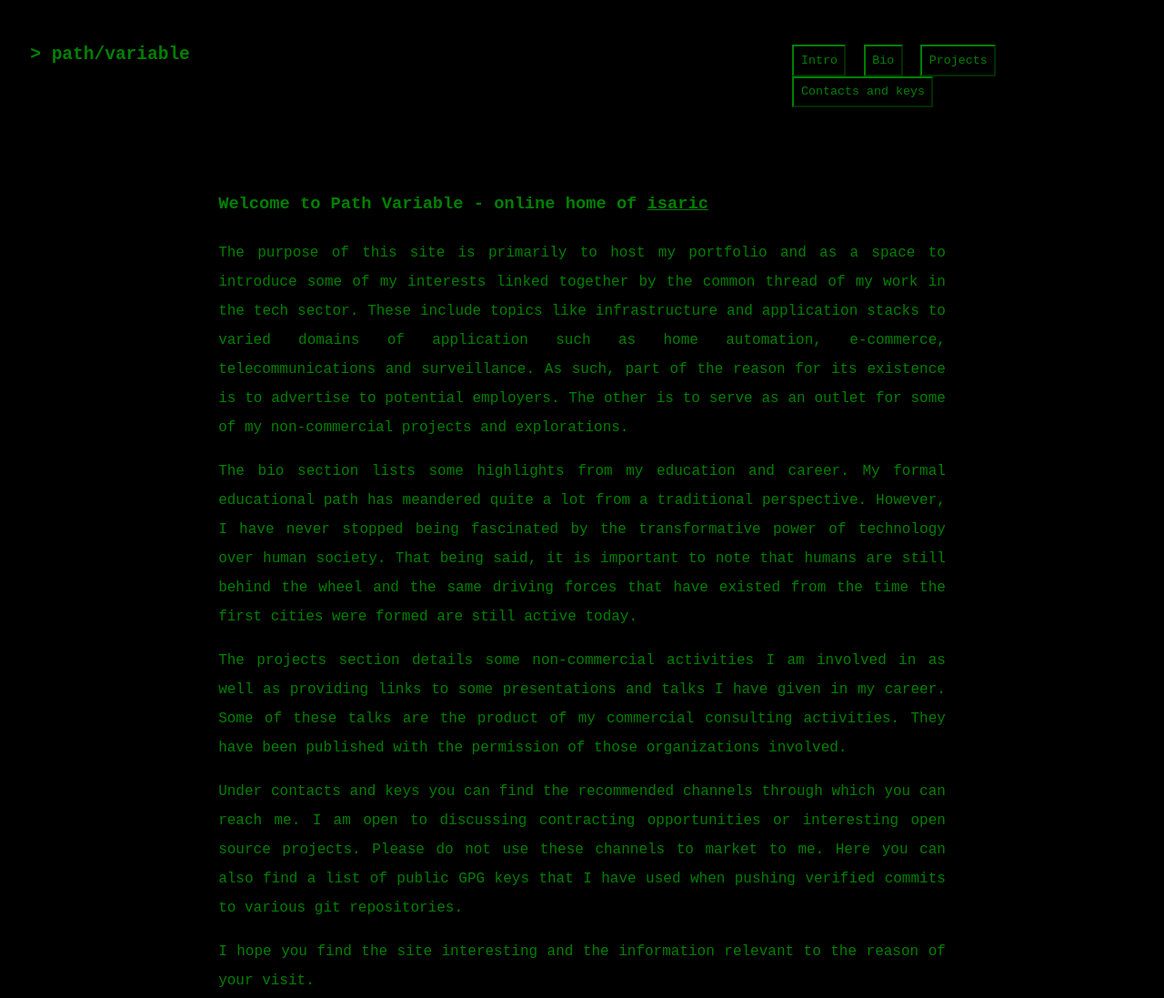
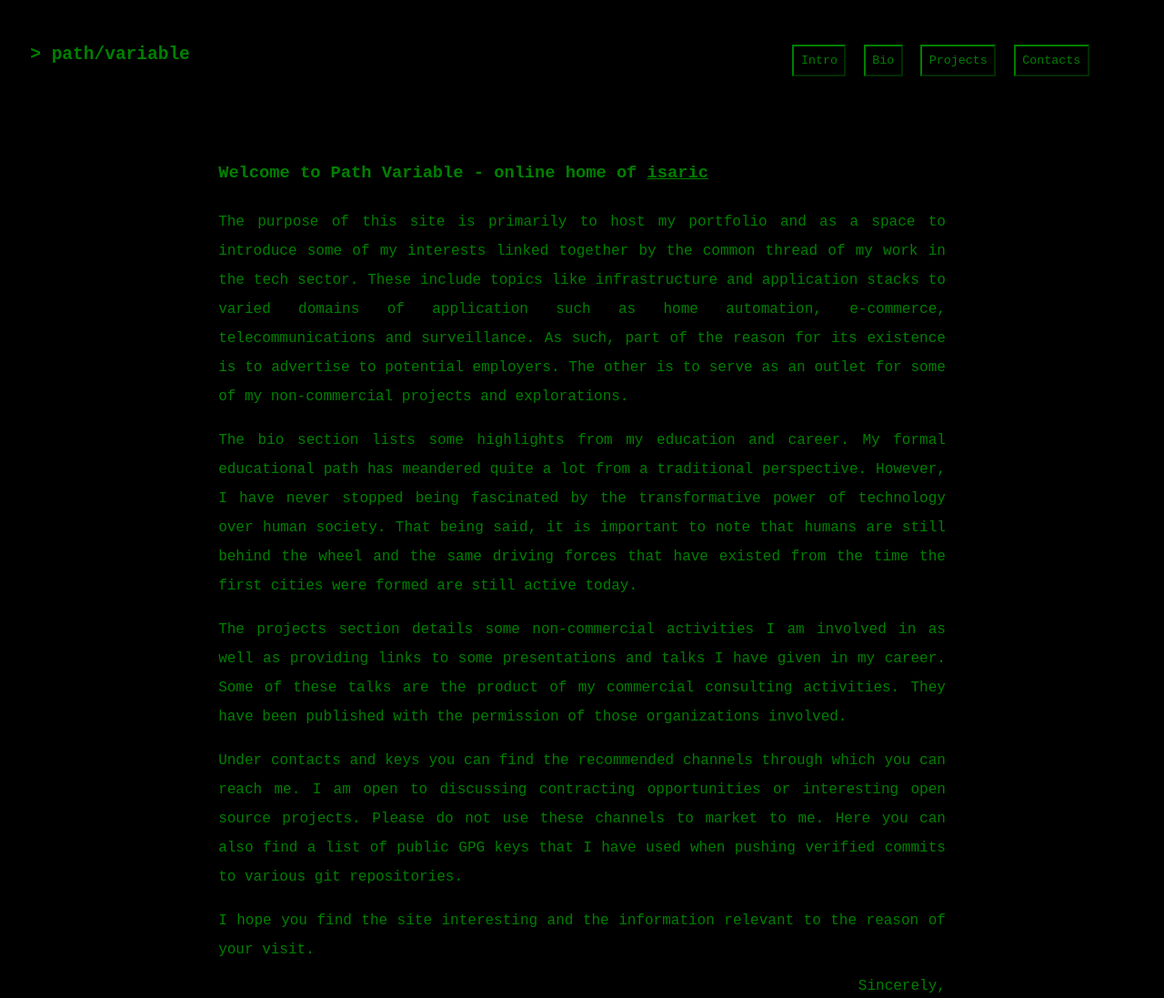
Before and after one commit to isaric/isaric.github.io, a plain HTML site: page index.html in a window 1280 px wide. Shown: the top 1097 px of the page at 91% size. Drawn offline with Linux system fonts and the light colour scheme.

Commit message:
remove old text from header links

```diff
--- a/index.html
+++ b/index.html
@@ -24,7 +24,7 @@
                 <button>Projects</button>
             </a>
             <a class="button-link" href="contacts.html">
-                <button>Contacts and keys</button>
+                <button>Contacts</button>
             </a>
         </h2>
     </header>
```
